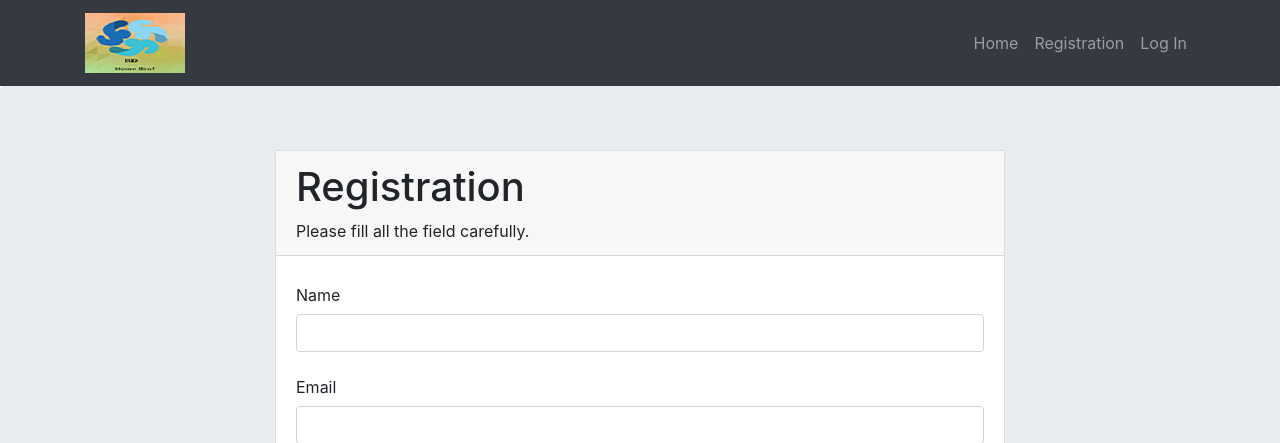
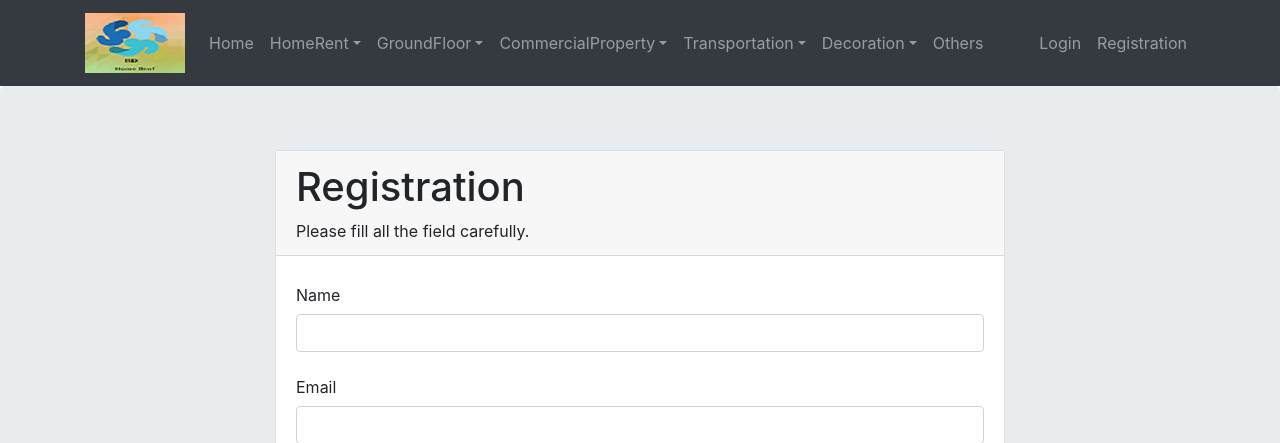
Before and after one commit to Khairul-Anam-Mubin/OnlineRentAdvertisementSystem, a PHP site: page /Registration.php in a window 1280 px wide. Shown: the top 443 px of the page. Run offline with PHP 8.4, Linux system fonts and the light colour scheme.

Commit message:
Add some connection Registration.php

```diff
--- a/OnlineRentAdvertisementSystem/Registration.php
+++ b/OnlineRentAdvertisementSystem/Registration.php
@@ -48,19 +48,70 @@
 
 </head>
 <body>
-<nav class="navbar navbar-expand-sm navbar-dark bg-dark">
+<nav class="navbar navbar-expand-md bg-dark navbar-dark">
     <div class="container">
         <a href="" class="navbar-brand">
             <img src="asset/img/logo.png">
         </a>
+        <!--make button... use navbar-toggler for button into information-->
+        <button type="button" class="navbar-toggler" data-toggle="collapse" data-target="#manu">
+            <span class="navbar-toggler-icon"></span>
+        </button>
+        <!--id use for transfer infromation-->
+        <div class="collapse navbar-collapse" id="manu">
+            <ul class="navbar-nav">
+                <li><a href="" class="nav-link">Home</a></li>
+                <li class="dropdown"><a href="" class="nav-link dropdown-toggle" data-toggle="dropdown">HomeRent</a>
+                    <ul class="dropdown-menu">
+                        <!--sub manu-->
+                        <li><a href="flatForVisitor.php" class="dropdown-item"> Flat</a> </li>
+                        <li><a href="subletForVisitor.php" class="dropdown-item"> Sublet</a> </li>
+                        <li><a href="hostelForVisitor.php" class="dropdown-item"> Hostel</a> </li>
+                    </ul>
+                </li>
+                <li class="dropdown"><a href="" class="nav-link dropdown-toggle" data-toggle="dropdown">GroundFloor</a>
+                    <ul class="dropdown-menu">
+                        <!--sub manu-->
+                        <li><a href="" class="dropdown-item"> Shop</a> </li>
+                        <li><a href="" class="dropdown-item"> Garage</a> </li>
+                        <li><a href="" class="dropdown-item"> Car Parking</a> </li>
+                        <li><a href="" class="dropdown-item"> Store House</a> </li>
 
-            <ul class="navbar-nav">
-                <li><a href="index.php" class="nav-link">Home</a> </li>
-                <li><a href="Registration.php" class="nav-link">Registration</a> </li>
-                <li><a href="login.php" class="nav-link">Log In</a> </li>
+                    </ul>
+                </li>
+                <li class="dropdown"><a href="" class="nav-link dropdown-toggle" data-toggle="dropdown">CommercialProperty</a>
+                    <ul class="dropdown-menu">
+                        <li><a href="" class="dropdown-item"> Party Center</a> </li>
+                        <li><a href="" class="dropdown-item"> Conference Room</a> </li>
+                        <li><a href="" class="dropdown-item"> Conventional Hall</a> </li>
+                        <li><a href="" class="dropdown-item"> Community Center</a> </li>
+                        <li><a href="" class="dropdown-item"> Restaurant Center</a> </li>
+
+                    </ul>
+                </li>
+                <li class="dropdown"><a href="" class="nav-link dropdown-toggle" data-toggle="dropdown">Transportation</a>
+                    <ul class="dropdown-menu">
+                        <li><a href="" class="dropdown-item"> Bus</a> </li>
+                        <li><a href="" class="dropdown-item"> Car</a> </li>
+                        <li><a href="" class="dropdown-item"> Bike</a> </li>
+                        <li><a href="" class="dropdown-item"> Truck</a> </li>
+                        <li><a href="" class="dropdown-item"> Mini Truck</a> </li>
+                    </ul>
+                </li>
+                <li class="dropdown"><a href="" class="nav-link dropdown-toggle" data-toggle="dropdown">Decoration</a>
+                    <ul class="dropdown-menu">
+                        <li><a href="" class="dropdown-item"> Clothes</a> </li>
+                        <li><a href="" class="dropdown-item"> Ornaments</a> </li>
+                        <li><a href="" class="dropdown-item"> Others</a> </li>
+                    </ul>
+                </li>
+                <li><a href="" class="nav-link">Others</a></li>
             </ul>
-
-
+            <ul class="navbar-nav ml-auto">
+                <li><a href="#login" class="nav-link" data-toggle="modal" data-keyboard="false" data-backdrop="static">Login</a></li><!--data-keyboard="false" data-backdrop="static" use for page cannot move from home page-->
+                <li><a href="Registration.php" class="nav-link">Registration</a></li>
+            </ul>
+        </div>
     </div>
 </nav>
 <div class="jumbotron">
@@ -117,7 +168,9 @@
         </div>
     </div>
 </div>
-<script src="asset/js/bootstrap.bundle.js"></script>;
-<script src="asset/js/bootstrap.js"></script>;
+<script src="asset/js/jquery-3.5.1.js"></script>
+<script src="asset/js/owl.carousel.js"></script>
+<script src="asset/js/bootstrap.bundle.js"></script>
+<script src="asset/js/bootstrap.js"></script>
 </body>
 </html>
```
